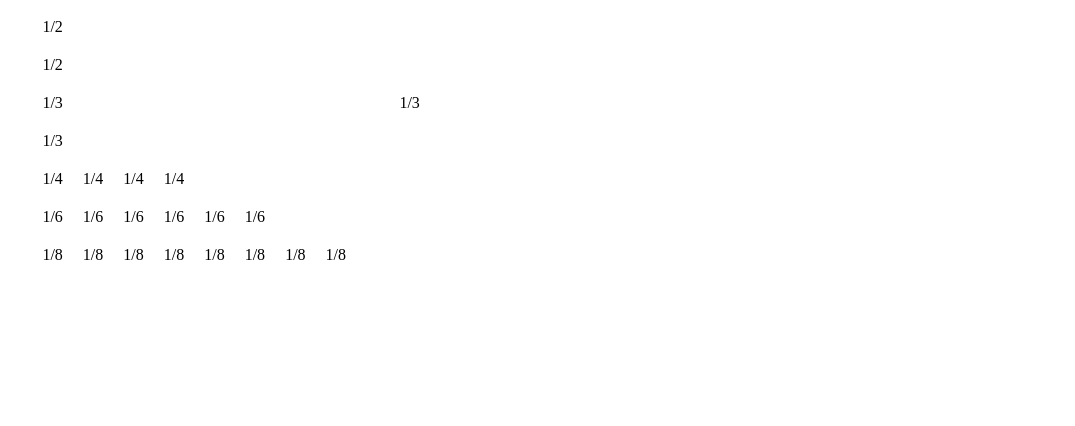
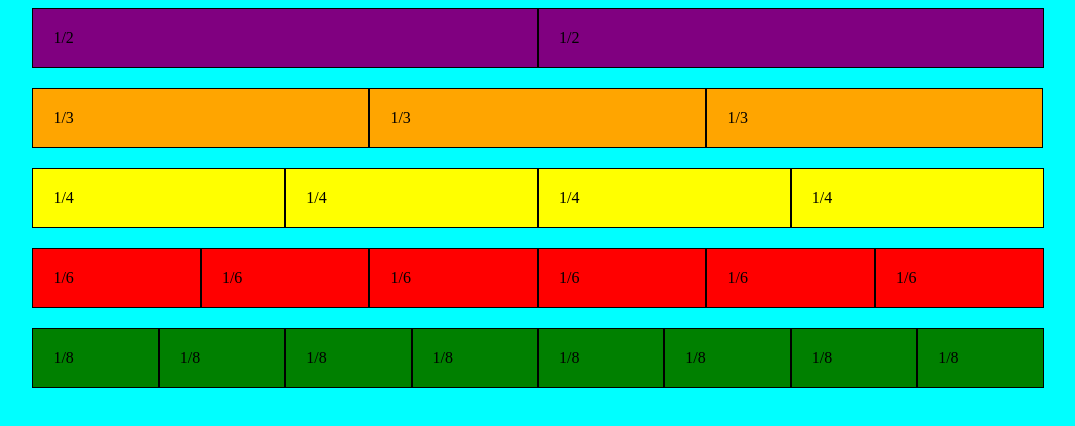
Before and after one commit to dbrown0591/codeup-web-exercises, a plain HTML site: page grid-layout.html in a window 1280 px wide. Shown: the whole page, without its empty margins (102-1177 px from the left). Drawn offline with Linux system fonts and the light colour scheme.

Commit message:
Grid layout css

```diff
--- a/css/grid-layout.css
+++ b/css/grid-layout.css
@@ -1,12 +1,22 @@
-
+*{
+    box-sizing: border-box;
+}
 .container{
+    min-height: 100vh;
     margin: 0 auto;
     width: 80%;
     max-width: 1200px;
+
+
+}
+
+body{
+    background-color: aqua;
 }
 
 .row{
     width: 100%;
+
 }
 
 .row:after{
@@ -17,14 +27,37 @@
 
 .column{
     float: left;
-    padding: 10px;
+    border: 1px solid black;
+    padding: 20px;
+   }
+
+
+.spacing{
+    margin-bottom: 20px;
 }
+
 
 .column.one-third{
     width: 33.33%;
-
+    background-color: orange;
 }
 
 .column.one-half{
     width: 50%;
+    background-color: purple;
 }
+
+.column.one-forth{
+    width: 25%;
+    background-color: yellow;
+}
+
+.column.one-sixth{
+    width: 16.6666%;
+    background-color: red;
+}
+
+.column.one-eighth{
+    width: 12.5%;
+    background-color: green;
+}
```
